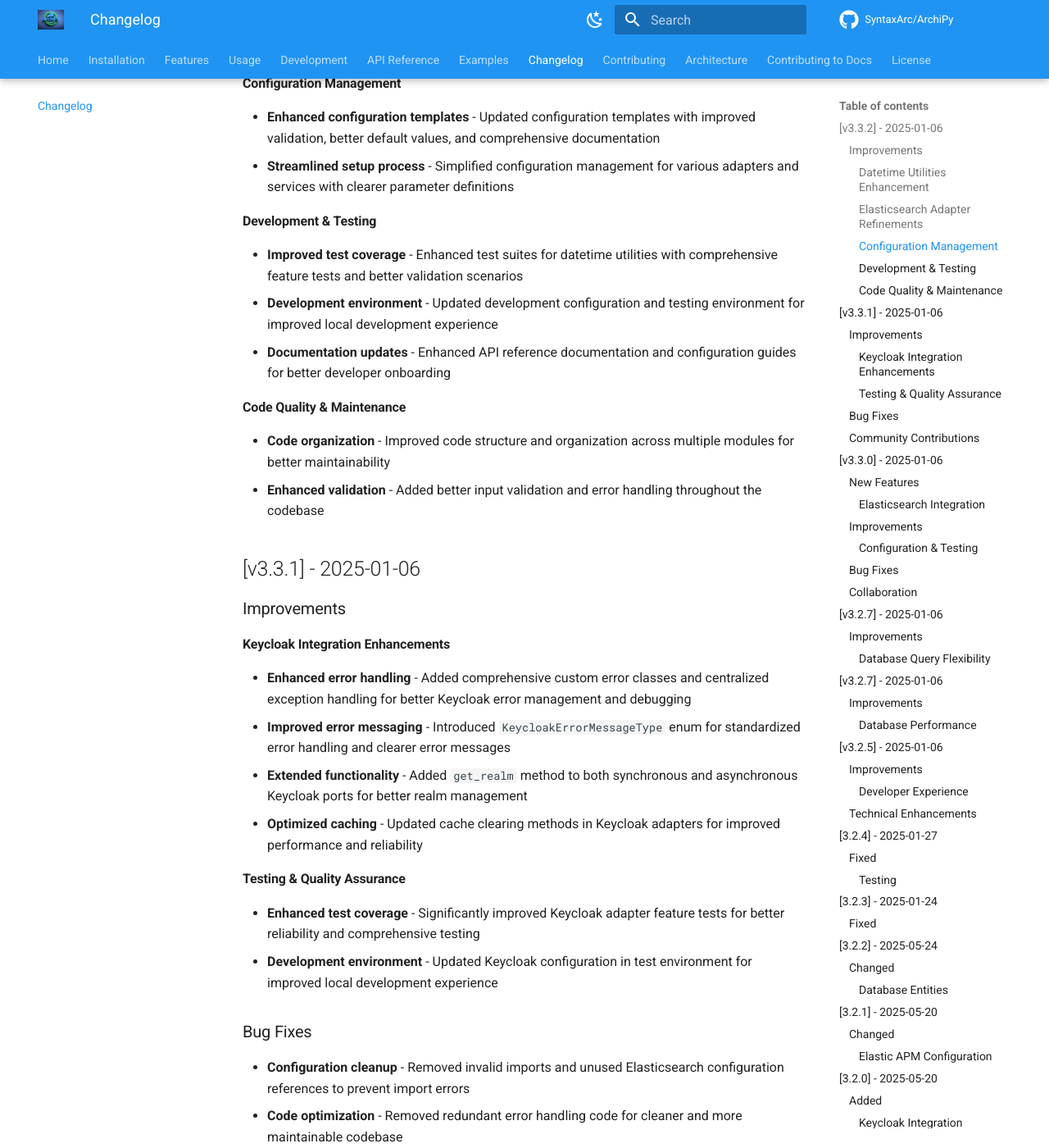
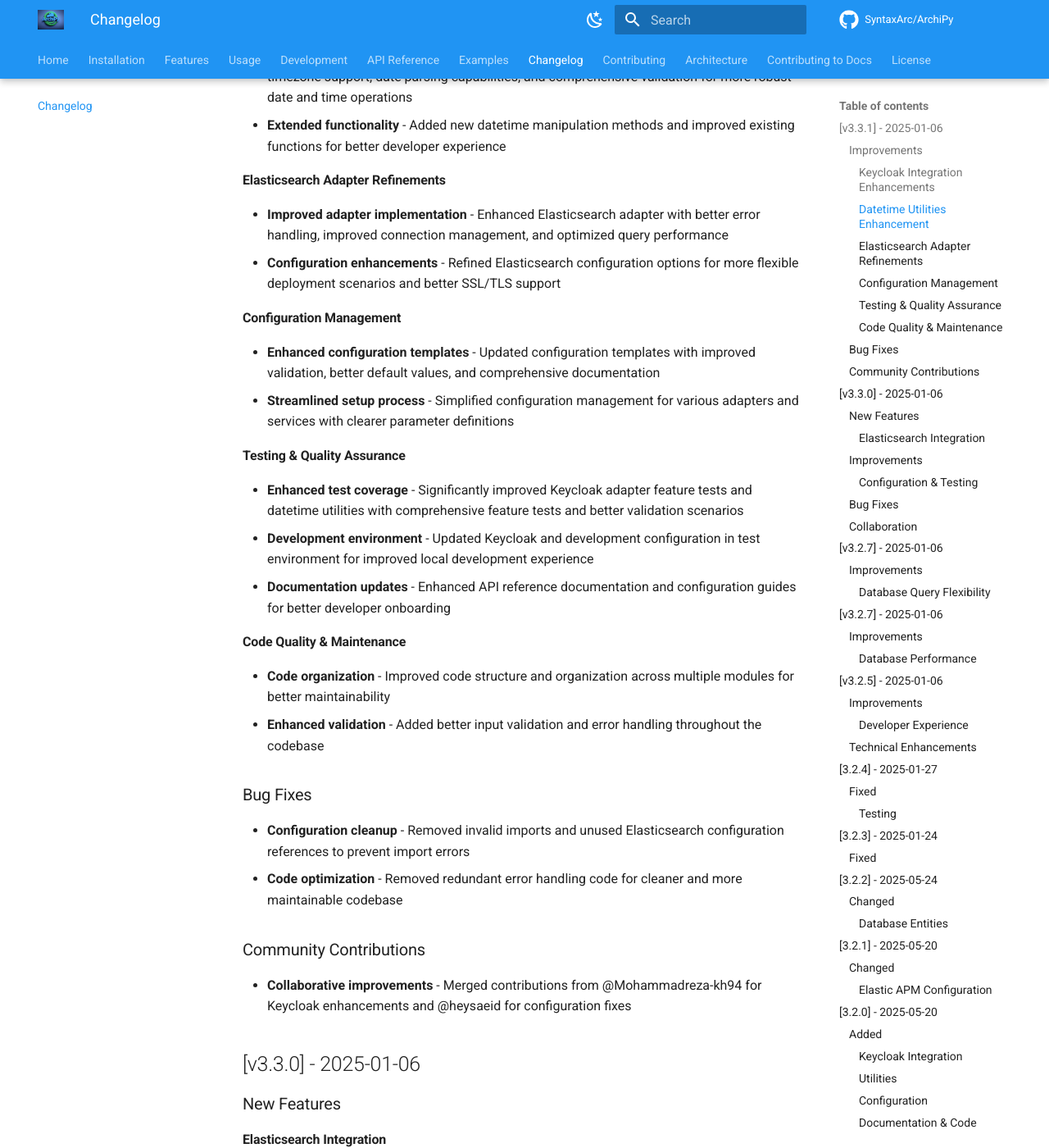
Before and after one commit to negatic/ArchiPy, an MkDocs documentation site: the page built from docs/changelog.md, in a window 1280 px wide and 1400 px high, scrolled down 663 px. Shown: the whole window at 82% size. Built offline with MkDocs 1.6.1 and Material for MkDocs 9.7.7, drawn with Linux system fonts in a browser that asks for light colours; comment, search, counter and statistics services are not loaded; the version menu is left out; some of the changed text lies outside the part shown.

Commit message:
update change logs

```diff
--- a/docs/changelog.md
+++ b/docs/changelog.md
@@ -1,76 +1,97 @@
 # Changelog
 
 All notable changes to ArchiPy are documented in this changelog, organized by version.
-
-
-
-
-## [v3.3.2] - 2025-01-06
-
-### Improvements
-
-#### Datetime Utilities Enhancement
-- **Enhanced datetime handling** - Significantly improved datetime utility functions with better timezone support, date parsing capabilities, and comprehensive validation for more robust date and time operations
-- **Extended functionality** - Added new datetime manipulation methods and improved existing functions for better developer experience
-
-#### Elasticsearch Adapter Refinements
-- **Improved adapter implementation** - Enhanced Elasticsearch adapter with better error handling, improved connection management, and optimized query performance
-- **Configuration enhancements** - Refined Elasticsearch configuration options for more flexible deployment scenarios and better SSL/TLS support
-
-#### Configuration Management
-- **Enhanced configuration templates** - Updated configuration templates with improved validation, better default values, and comprehensive documentation
-- **Streamlined setup process** - Simplified configuration management for various adapters and services with clearer parameter definitions
-
-#### Development & Testing
-- **Improved test coverage** - Enhanced test suites for datetime utilities with comprehensive feature tests and better validation scenarios
-- **Development environment** - Updated development configuration and testing environment for improved local development experience
-- **Documentation updates** - Enhanced API reference documentation and configuration guides for better developer onboarding
-
-#### Code Quality & Maintenance
-- **Code organization** - Improved code structure and organization across multiple modules for better maintainability
-- **Enhanced validation** - Added better input validation and error handling throughout the codebase
 
 ## [v3.3.1] - 2025-01-06
 
 ### Improvements
 
 #### Keycloak Integration Enhancements
-- **Enhanced error handling** - Added comprehensive custom error classes and centralized exception handling for better Keycloak error management and debugging
-- **Improved error messaging** - Introduced `KeycloakErrorMessageType` enum for standardized error handling and clearer error messages
-- **Extended functionality** - Added `get_realm` method to both synchronous and asynchronous Keycloak ports for better realm management
+
+- **Enhanced error handling** - Added comprehensive custom error classes and centralized exception handling for better
+  Keycloak error management and debugging
+- **Improved error messaging** - Introduced `KeycloakErrorMessageType` enum for standardized error handling and clearer
+  error messages
+- **Extended functionality** - Added `get_realm` method to both synchronous and asynchronous Keycloak ports for better
+  realm management
 - **Optimized caching** - Updated cache clearing methods in Keycloak adapters for improved performance and reliability
 
+#### Datetime Utilities Enhancement
+
+- **Enhanced datetime handling** - Significantly improved datetime utility functions with better timezone support, date
+  parsing capabilities, and comprehensive validation for more robust date and time operations
+- **Extended functionality** - Added new datetime manipulation methods and improved existing functions for better
+  developer experience
+
+#### Elasticsearch Adapter Refinements
+
+- **Improved adapter implementation** - Enhanced Elasticsearch adapter with better error handling, improved connection
+  management, and optimized query performance
+- **Configuration enhancements** - Refined Elasticsearch configuration options for more flexible deployment scenarios
+  and better SSL/TLS support
+
+#### Configuration Management
+
+- **Enhanced configuration templates** - Updated configuration templates with improved validation, better default
+  values, and comprehensive documentation
+- **Streamlined setup process** - Simplified configuration management for various adapters and services with clearer
+  parameter definitions
+
 #### Testing & Quality Assurance
-- **Enhanced test coverage** - Significantly improved Keycloak adapter feature tests for better reliability and comprehensive testing
-- **Development environment** - Updated Keycloak configuration in test environment for improved local development experience
+
+- **Enhanced test coverage** - Significantly improved Keycloak adapter feature tests and datetime utilities with
+  comprehensive feature tests and better validation scenarios
+- **Development environment** - Updated Keycloak and development configuration in test environment for improved local
+  development experience
+- **Documentation updates** - Enhanced API reference documentation and configuration guides for better developer
+  onboarding
+
+#### Code Quality & Maintenance
+
+- **Code organization** - Improved code structure and organization across multiple modules for better maintainability
+- **Enhanced validation** - Added better input validation and error handling throughout the codebase
 
 ### Bug Fixes
-- **Configuration cleanup** - Removed invalid imports and unused Elasticsearch configuration references to prevent import errors
+
+- **Configuration cleanup** - Removed invalid imports and unused Elasticsearch configuration references to prevent
+  import errors
 - **Code optimization** - Removed redundant error handling code for cleaner and more maintainable codebase
 
 ### Community Contributions
-- **Collaborative improvements** - Merged contributions from @Mohammadreza-kh94 for Keycloak enhancements and @heysaeid for configuration fixes
+
+- **Collaborative improvements** - Merged contributions from @Mohammadreza-kh94 for Keycloak enhancements and @heysaeid
+  for configuration fixes
 
 ## [v3.3.0] - 2025-01-06
 
 ### New Features
 
 #### Elasticsearch Integration
-- **New Elasticsearch adapter** - Added comprehensive Elasticsearch integration with full search and indexing capabilities, enabling powerful full-text search and analytics functionality for your applications
-- **Enhanced search capabilities** - Integrated advanced search features with Elasticsearch 9.0.2 support for improved performance and modern search functionality
+
+- **New Elasticsearch adapter** - Added comprehensive Elasticsearch integration with full search and indexing
+  capabilities, enabling powerful full-text search and analytics functionality for your applications
+- **Enhanced search capabilities** - Integrated advanced search features with Elasticsearch 9.0.2 support for improved
+  performance and modern search functionality
 
 ### Improvements
 
 #### Configuration & Testing
-- **Improved Elasticsearch configuration** - Enhanced configuration management with better validation and streamlined setup process
-- **Comprehensive test coverage** - Added extensive test suite for Elasticsearch functionality to ensure reliability and stability
+
+- **Improved Elasticsearch configuration** - Enhanced configuration management with better validation and streamlined
+  setup process
+- **Comprehensive test coverage** - Added extensive test suite for Elasticsearch functionality to ensure reliability and
+  stability
 
 ### Bug Fixes
-- **Configuration validation** - Removed unnecessary authentication validation in Elasticsearch configuration for improved flexibility
+
+- **Configuration validation** - Removed unnecessary authentication validation in Elasticsearch configuration for
+  improved flexibility
 - **Adapter initialization** - Fixed Elasticsearch adapter initialization issues for smoother integration
 
 ### Collaboration
-- **Community contributions** - Merged contributions from @alireza-shirmohammadi improving Elasticsearch functionality and resolving upstream conflicts
+
+- **Community contributions** - Merged contributions from @alireza-shirmohammadi improving Elasticsearch functionality
+  and resolving upstream conflicts
 
 ## [v3.2.7] - 2025-01-06
 
```
